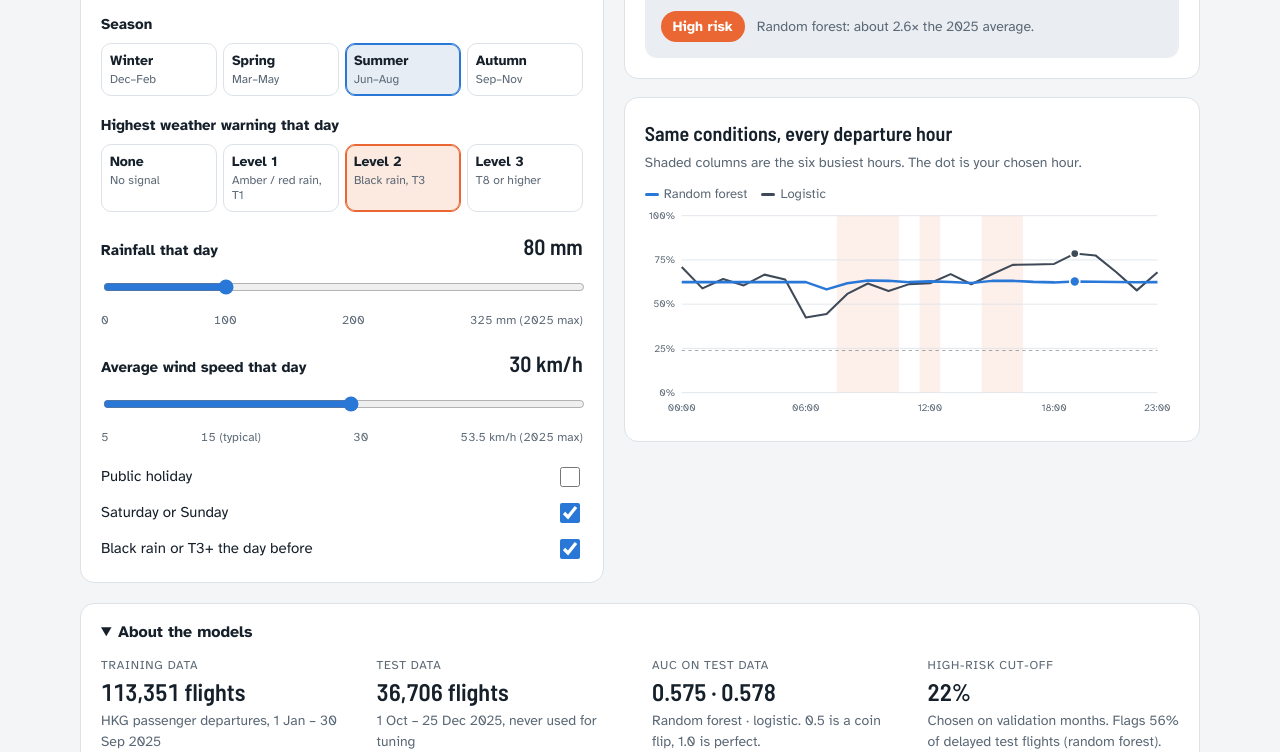
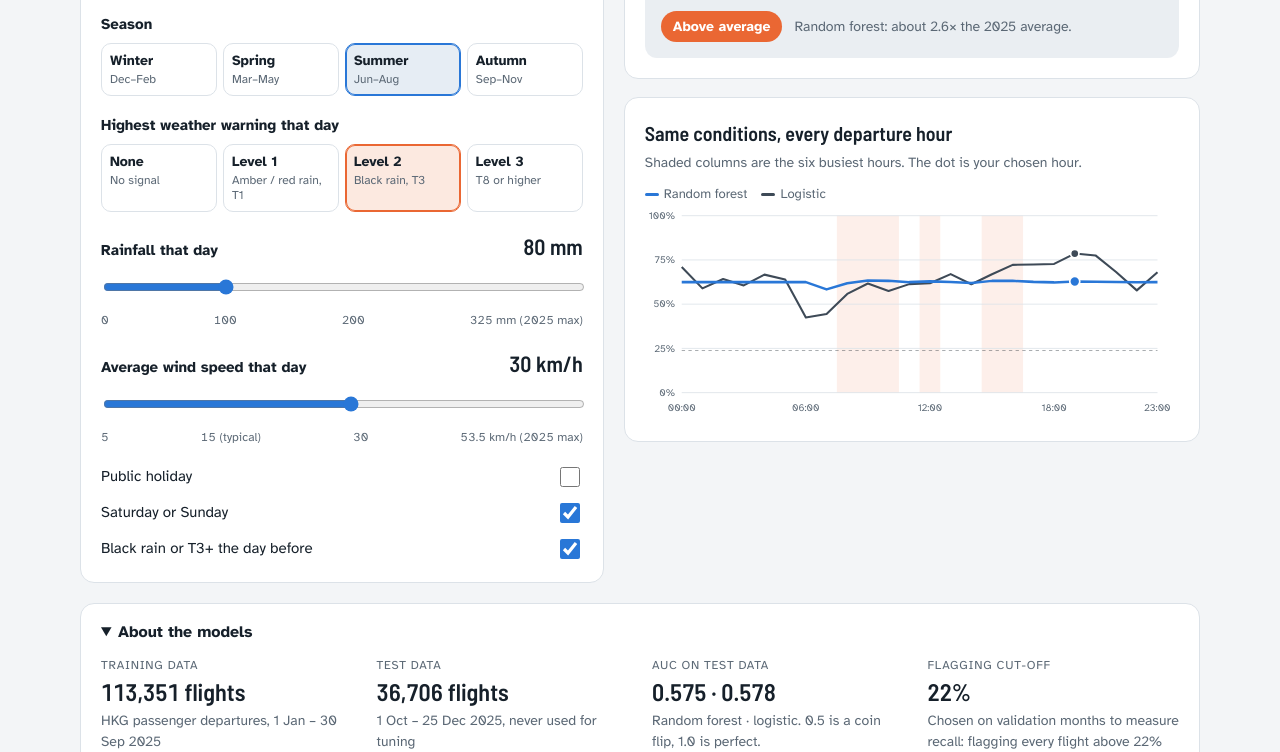
Before and after one commit to lswill2007/hkg-delay-predictor, a plain HTML site: page index.html in a window 1280 px wide. Both pictures are taken after a click on the heading "About the models". Shown: the part 456-1208 px from the top of the page. Drawn offline with Linux system fonts and the light colour scheme.

Commit message:
Add files via upload

```diff
--- a/index.html
+++ b/index.html
@@ -211,7 +211,7 @@ button:focus-visible,input:focus-visible,summary:focus-visible{outline:2px solid
       <div class="fact"><div class="k">Training data</div><div class="v">113,351 flights</div><p>HKG passenger departures, 1 Jan – 30 Sep 2025</p></div>
       <div class="fact"><div class="k">Test data</div><div class="v">36,706 flights</div><p>1 Oct – 25 Dec 2025, never used for tuning</p></div>
       <div class="fact"><div class="k">AUC on test data</div><div class="v">0.575 · 0.578</div><p>Random forest · logistic. 0.5 is a coin flip, 1.0 is perfect.</p></div>
-      <div class="fact"><div class="k">High-risk cut-off</div><div class="v">22%</div><p>Chosen on validation months. Flags 56% of delayed test flights (random forest).</p></div>
+      <div class="fact"><div class="k">Flagging cut-off</div><div class="v">22%</div><p>Chosen on validation months to measure recall: flagging every flight above 22% catches 56% of delayed test flights (random forest).</p></div>
     </div>
     <p class="note">Weather inputs are whole-day values (the day's highest warning, total rainfall, average wind), which are only fully known after the day ends. The models describe how common delays were under these conditions in 2025; they are not a live forecast for a specific flight. Most delays come from causes not in the data, such as late inbound aircraft and air-traffic limits.</p>
   </details>
@@ -285,12 +285,12 @@ function update(){
   const tags=[`<b>${hh(c.hour)}</b>${rush?" rush hour":""}`,SEASONS[c.season],WARN[c.warning],`${c.rain} mm rain`,`${c.wind} km/h wind`];
   if(c.holiday)tags.push("Public holiday"); if(c.weekend)tags.push("Weekend"); if(c.prevDay)tags.push("Severe weather the day before");
   $("summary").innerHTML=tags.map(t=>`<span>${t}</span>`).join("");
-  const high=rf>=MODEL.threshold;
-  for(const id of ["pill","mPill"]){const el=$(id); el.className="pill "+(high?"high":"typ"); el.textContent=high?"High risk":"Typical risk";}
+  const ratio=rf/0.238;
+  const band= ratio>=1.15 ? ["high","Above average"] : ratio<=0.85 ? ["typ","Below average"] : ["typ","About average"];
+  for(const id of ["pill","mPill"]){const el=$(id); el.className="pill "+band[0]; el.textContent=band[1];}
   $("mRf").textContent=pct(rf); $("mLr").textContent=pct(lr);
-  const ratio=rf/0.238;
   $("verdictText").textContent= ratio>=1.15 ? `Random forest: about ${ratio.toFixed(1)}× the 2025 average.`
-    : ratio<=0.85 ? `Random forest: below the 2025 average of 24%.` : `Random forest: close to the 2025 average of 24%.`;
+    : ratio<=0.85 ? `Random forest: below the 2025 average of 24%.` : `Random forest: within ±15% of the 2025 average (24%).`;
   drawChart(c);
 }
 function drawChart(c){
```
